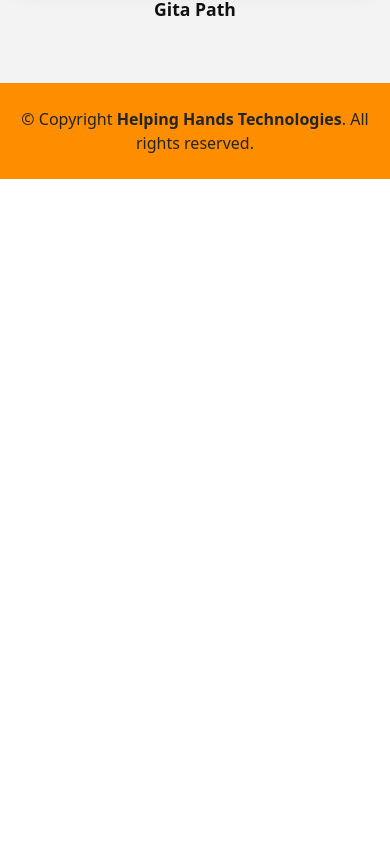
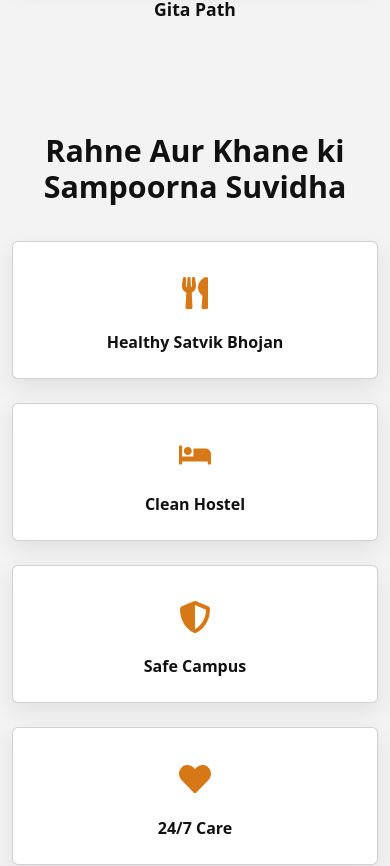
Before and after one commit to dipu4432/GURUKULAM, a React (Vite) app: page / in a window 390 px wide. Shown: the part 5255-6121 px from the top of the page. Before the commit the page ends 5434 px from the top, so only its background shows below. Built offline with nearby package versions, Linux system fonts and the light colour scheme.

Commit message:
added facility

```diff
--- a/package.json
+++ b/package.json
@@ -14,6 +14,8 @@
     "react": "^19.2.4",
     "react-bootstrap": "^2.10.10",
     "react-dom": "^19.2.4",
+    "react-icon": "^1.0.0",
+    "react-icons": "^5.6.0",
     "react-router-dom": "^7.14.0"
   },
   "devDependencies": {
--- /dev/null
+++ b/src/components/facility.css
@@ -0,0 +1,85 @@
+.facility-section {
+  background: #f3f3f3;
+  padding: 75px 0;
+}
+
+.facility-header {
+  text-align: center;
+  margin-bottom: 55px;
+}
+
+.facility-header h2 {
+  font-size: 2.7rem;
+  font-weight: 700;
+  color: #111;
+}
+
+/* Card */
+.facility-card {
+  border: none;
+  border-radius: 16px;
+  background: #ffffff;
+  box-shadow: 0 8px 22px rgba(0, 0, 0, 0.08);
+  text-align: center;
+  transition: 0.35s ease;
+}
+
+.facility-card:hover {
+  transform: translateY(-8px);
+  box-shadow: 0 14px 28px rgba(0, 0, 0, 0.12);
+}
+
+.facility-card .card-body {
+  padding: 30px 18px;
+}
+
+.facility-icon {
+  font-size: 2.4rem;
+  color: #d67816;
+  margin-bottom: 16px;
+}
+
+.facility-card h5 {
+  font-size: 1.1rem;
+  font-weight: 700;
+  color: #111;
+  margin: 0;
+  line-height: 1.5;
+}
+
+/* Responsive */
+@media (max-width: 991px) {
+  .facility-section {
+    padding: 60px 0;
+  }
+
+  .facility-header h2 {
+    font-size: 2.2rem;
+  }
+}
+
+@media (max-width: 768px) {
+  .facility-section {
+    padding: 50px 0;
+  }
+
+  .facility-header {
+    margin-bottom: 35px;
+  }
+
+  .facility-header h2 {
+    font-size: 1.9rem;
+  }
+
+  .facility-card .card-body {
+    padding: 24px 14px;
+  }
+
+  .facility-icon {
+    font-size: 2rem;
+  }
+
+  .facility-card h5 {
+    font-size: 1rem;
+  }
+}
--- /dev/null
+++ b/src/components/facility.jsx
@@ -0,0 +1,49 @@
+import "./facility.css";
+import { Container, Row, Col, Card } from "react-bootstrap";
+import { FaUtensils, FaBed, FaShieldAlt, FaHeart } from "react-icons/fa";
+
+function Facility() {
+  const items = [
+    {
+      icon: <FaUtensils />,
+      title: "Healthy Satvik Bhojan"
+    },
+    {
+      icon: <FaBed />,
+      title: "Clean Hostel"
+    },
+    {
+      icon: <FaShieldAlt />,
+      title: "Safe Campus"
+    },
+    {
+      icon: <FaHeart />,
+      title: "24/7 Care"
+    }
+  ];
+
+  return (
+    <section className="facility-section">
+      <Container>
+        <div className="facility-header">
+          <h2>Rahne Aur Khane ki Sampoorna Suvidha</h2>
+        </div>
+
+        <Row className="g-4 justify-content-center">
+          {items.map((item, index) => (
+            <Col lg={3} md={6} sm={6} xs={12} key={index}>
+              <Card className="facility-card h-100">
+                <Card.Body>
+                  <div className="facility-icon">{item.icon}</div>
+                  <h5>{item.title}</h5>
+                </Card.Body>
+              </Card>
+            </Col>
+          ))}
+        </Row>
+      </Container>
+    </section>
+  );
+}
+
+export default Facility;
--- a/src/components/home.jsx
+++ b/src/components/home.jsx
@@ -2,6 +2,7 @@ import Banner from "./banner"
 import About from "./about"
 import Gaushala from "./gaushala"
 import Gallery from "./gallery"
+import Facility from './facility'
 
 const Home = () => {
   return (
@@ -10,6 +11,7 @@ const Home = () => {
         <About />
         <Gaushala />
         <Gallery />
+        <Facility />
     </div>
   )
 }
```
Also changed, not shown: 1 other file (tests, documents, lock files or other folders).
